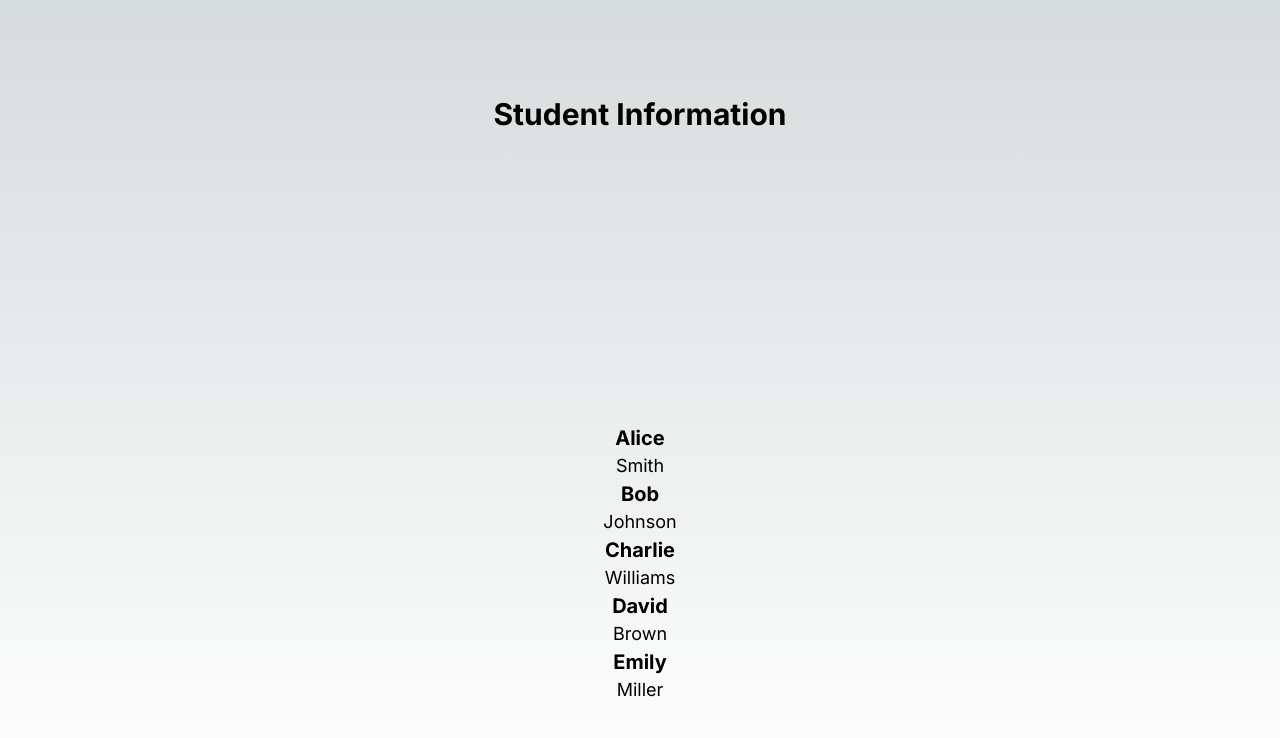
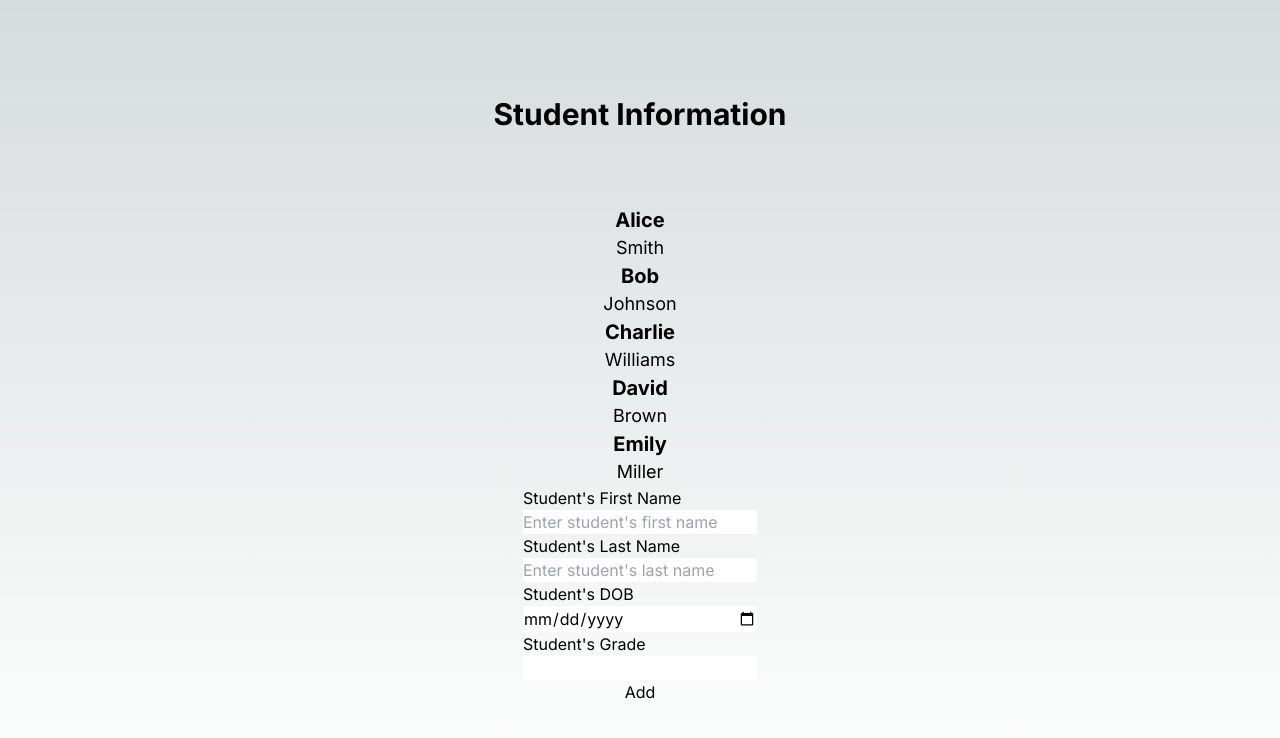
Before and after one commit to joaosenna19/studentjson, a Next.js app: page / in a window 1280 px wide. Shown: the top 738 px of the page. Built offline with nearby package versions, Linux system fonts and the light colour scheme; data requests are answered from the project's data file.

Commit message:
add forms to add new students

```diff
--- /dev/null
+++ b/src/app/Form.jsx
@@ -0,0 +1,68 @@
+import { useState } from "react";
+
+const Form = () => {
+  const [newStudent, setNewStudent] = useState({
+    first_name: "",
+    last_name: "",
+    dob: "",
+    grade: "",
+  });
+
+  const handleChange = (e) => {
+    setNewStudent({ ...newStudent, [e.target.id]: e.target.value });
+    console.log(newStudent);
+  };
+
+  const handleSubmit = (e) => {
+    e.preventDefault();
+    console.log("Form submitted", newStudent);
+    setNewStudent({
+      first_name: "",
+      last_name: "",
+      dob: "",
+      grade: "",
+    });
+  };
+
+  return (
+    <form className="flex flex-col" onSubmit={handleSubmit}>
+      <label htmlFor="first">Student's First Name</label>
+      <input
+        type="text"
+        id="first_name"
+        placeholder="Enter student's first name"
+        value={newStudent.first_name}
+        onChange={handleChange}
+        className="text-black"
+      />
+      <label htmlFor="last">Student's Last Name</label>
+      <input
+        type="text"
+        id="last_name"
+        placeholder="Enter student's last name"
+        value={newStudent.last_name}
+        onChange={handleChange}
+        className="text-black"
+      />
+      <label htmlFor="dob">Student's DOB</label>
+      <input
+        type="date"
+        id="dob"
+        value={newStudent.dob}
+        onChange={handleChange}
+        className="text-black"
+      />
+      <label htmlFor="grade">Student's Grade</label>
+      <input
+        type="number"
+        id="grade"
+        value={newStudent.grade}
+        onChange={handleChange}
+        className="text-black"
+      />
+      <button type="submit">Add</button>
+    </form>
+  );
+};
+
+export default Form;
--- a/src/app/page.js
+++ b/src/app/page.jsx
@@ -1,6 +1,7 @@
 "use client";
 
 import { useEffect, useState } from "react";
+import Form from "./Form";
 
 export default function Home() {
   const [students, setStudents] = useState([]);
@@ -34,6 +35,7 @@ export default function Home() {
             </div>
           ))}
         </div>
+        <Form />
       </div>
     </main>
   );
```
